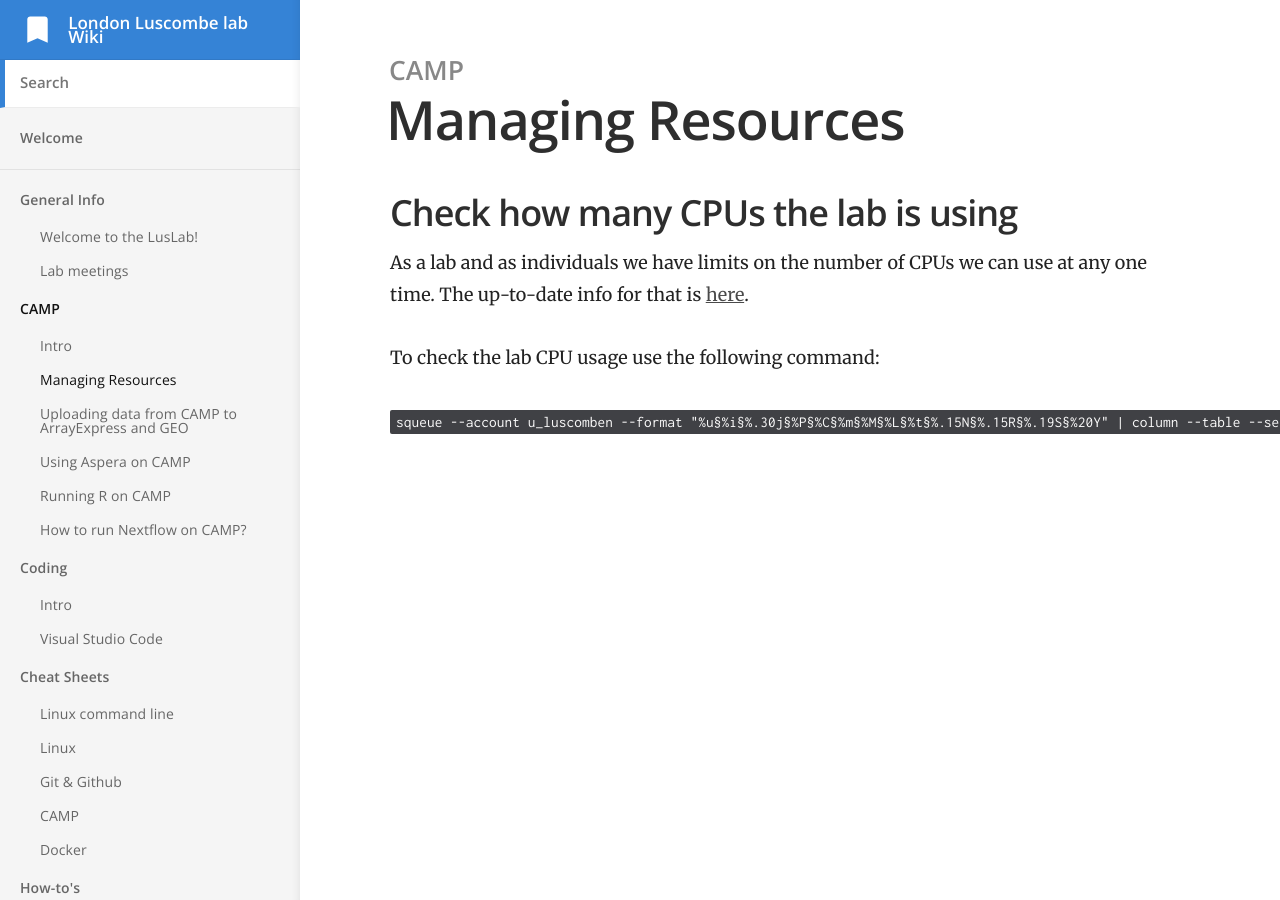
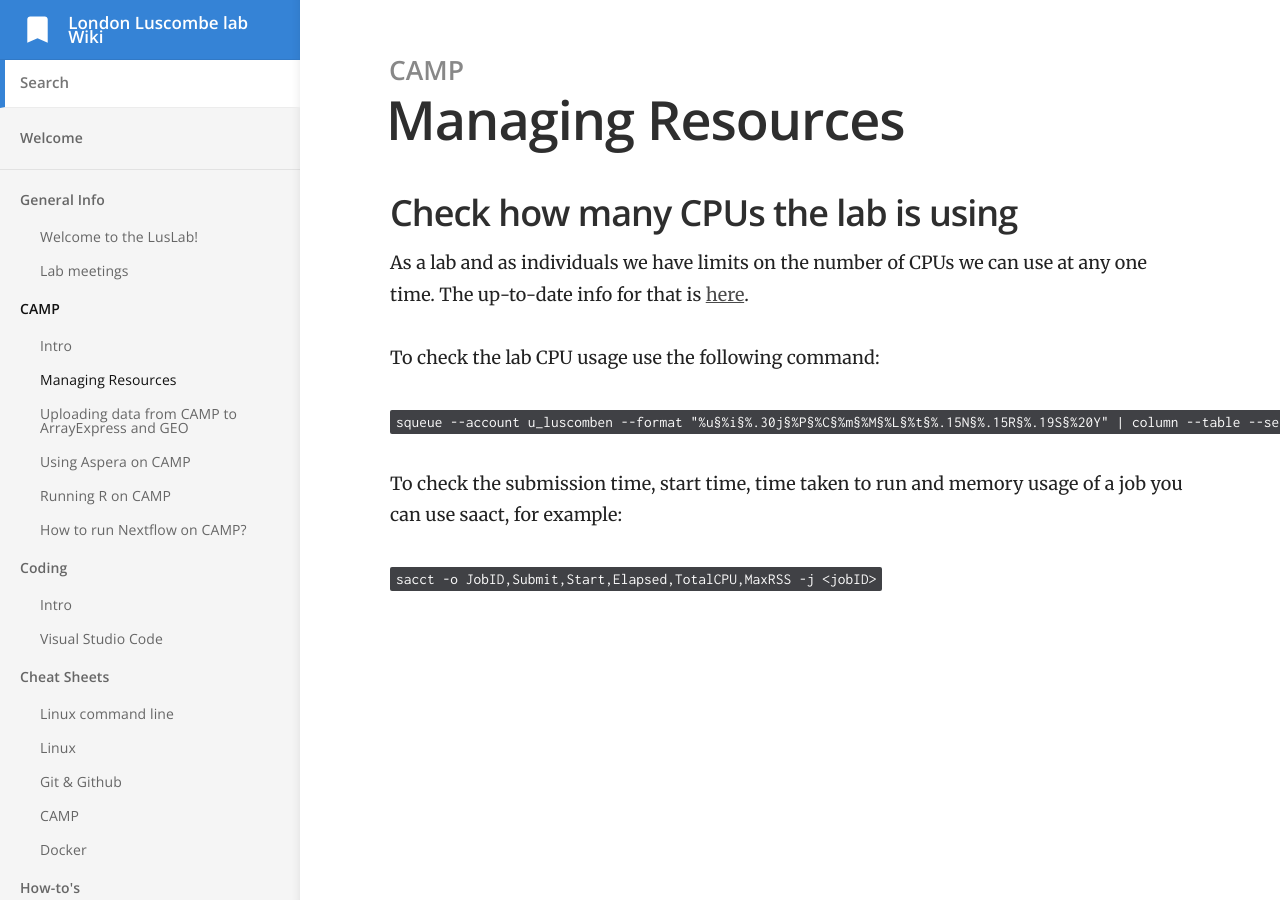
Before and after one commit to luslab/luslab.github.io, a Jekyll site: the page built from _docs/CAMP/Managing resources.md, in a window 1280 px wide and 900 px high. Built offline with Jekyll 4.4.1, drawn with Linux system fonts in a browser that asks for light colours.

Commit message:
Update Managing resources.md

```diff
--- a/_docs/CAMP/Managing resources.md
+++ b/_docs/CAMP/Managing resources.md
@@ -11,3 +11,7 @@ As a lab and as individuals we have limits on the number of CPUs we can use at a
 To check the lab CPU usage use the following command:
 
 `squeue --account u_luscomben --format "%u§%i§%.30j§%P§%C§%m§%M§%L§%t§%.15N§%.15R§%.19S§%20Y" | column --table --separator §`
+
+To check the submission time, start time, time taken to run and memory usage of a job you can use saact, for example:
+
+`sacct -o JobID,Submit,Start,Elapsed,TotalCPU,MaxRSS -j <jobID>`
```
